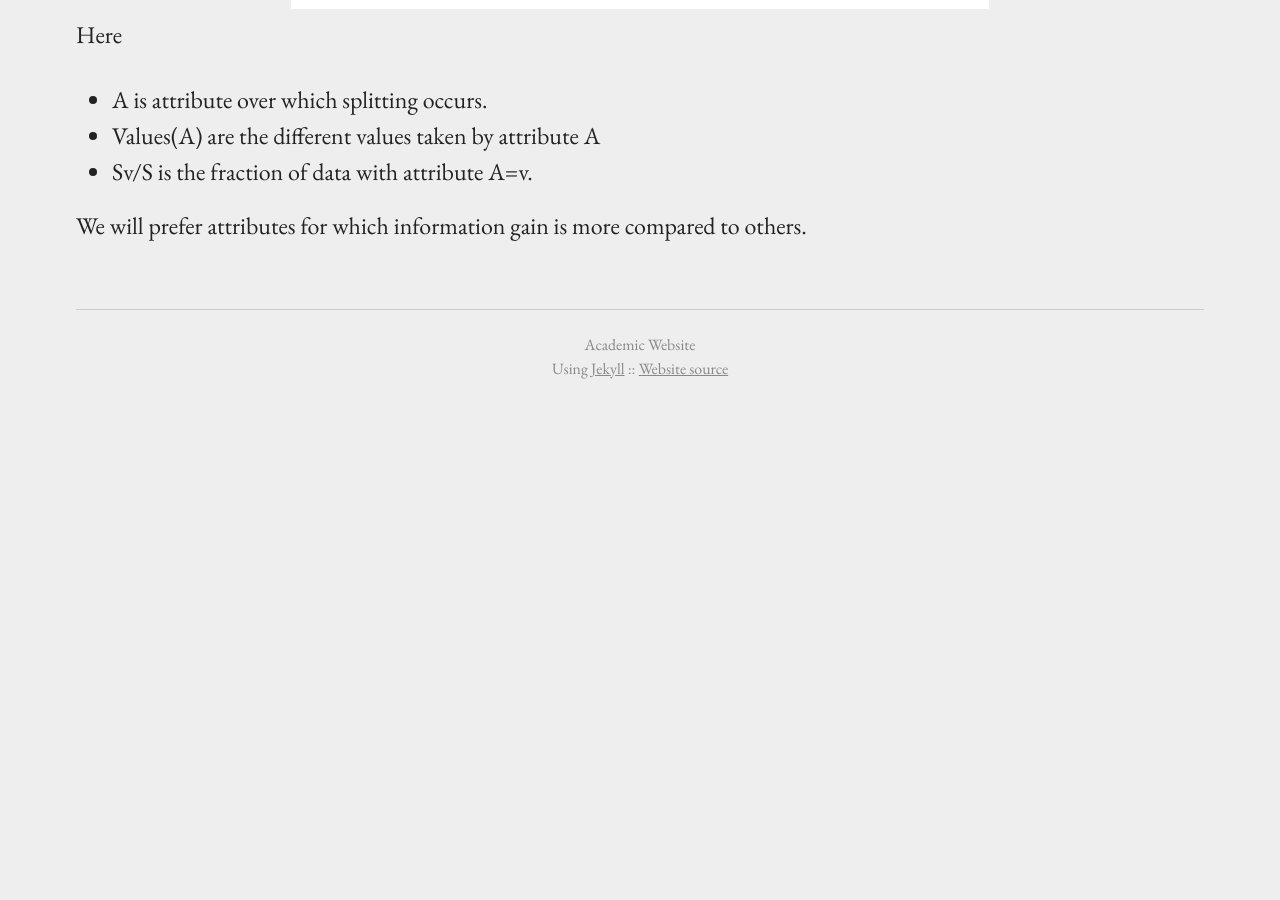
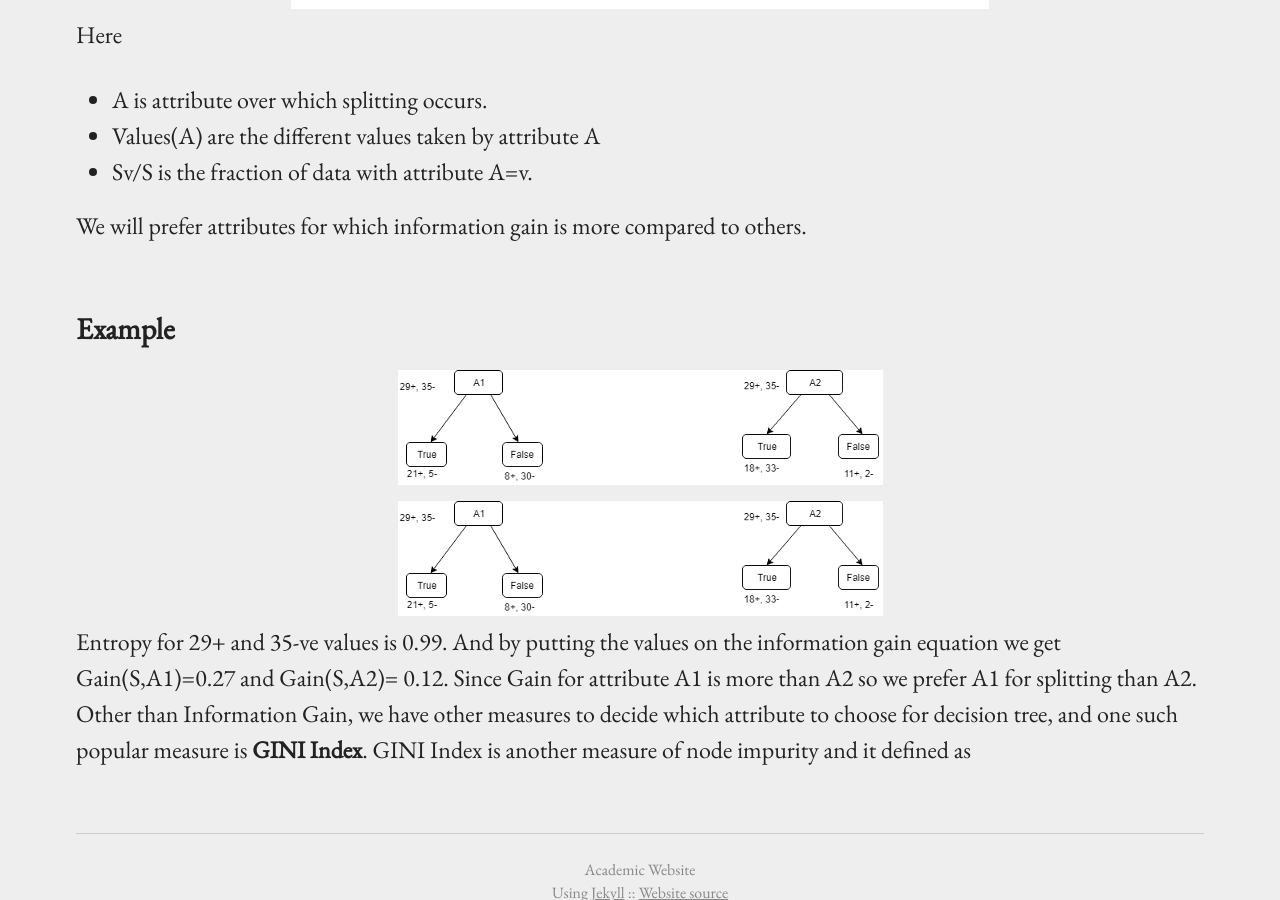
Before and after one commit to BadrinathS/BadrinathS.github.io, a Jekyll site: the page built from _posts/2018-09-19-Introduction-to-decision-trees.md, in a window 1280 px wide and 900 px high, scrolled down 4299 px. Built offline with Jekyll 4.4.1, drawn with Linux system fonts in a browser that asks for light colours; before the commit the page ends 4704 px from its top, so only the background shows below that.

Commit message:
Update 2018-09-19-Introduction-to-decision-trees.md

```diff
--- a/_posts/2018-09-19-Introduction-to-decision-trees.md
+++ b/_posts/2018-09-19-Introduction-to-decision-trees.md
@@ -92,3 +92,11 @@ Here
 </ul>
 
 We will prefer attributes for which information gain is more compared to others.
+
+## <sub> Example </sub>
+{% include image.html url="/images/sub_example1.png" caption="" max_width="256px" %} {% include image.html url="/images/sub_example2.png" caption="" max_width="256px" %}
+
+Entropy for 29+ and 35-ve values is 0.99. And by putting the values on the information gain equation we get Gain(S,A1)=0.27 and Gain(S,A2)= 0.12.
+Since Gain for attribute A1 is more than A2 so we prefer A1 for splitting than A2.
+Other than Information Gain, we have other measures to decide which attribute to choose for decision tree, and one such popular measure is <b>GINI Index</b>.
+GINI Index is another measure of node impurity and it defined as
```
